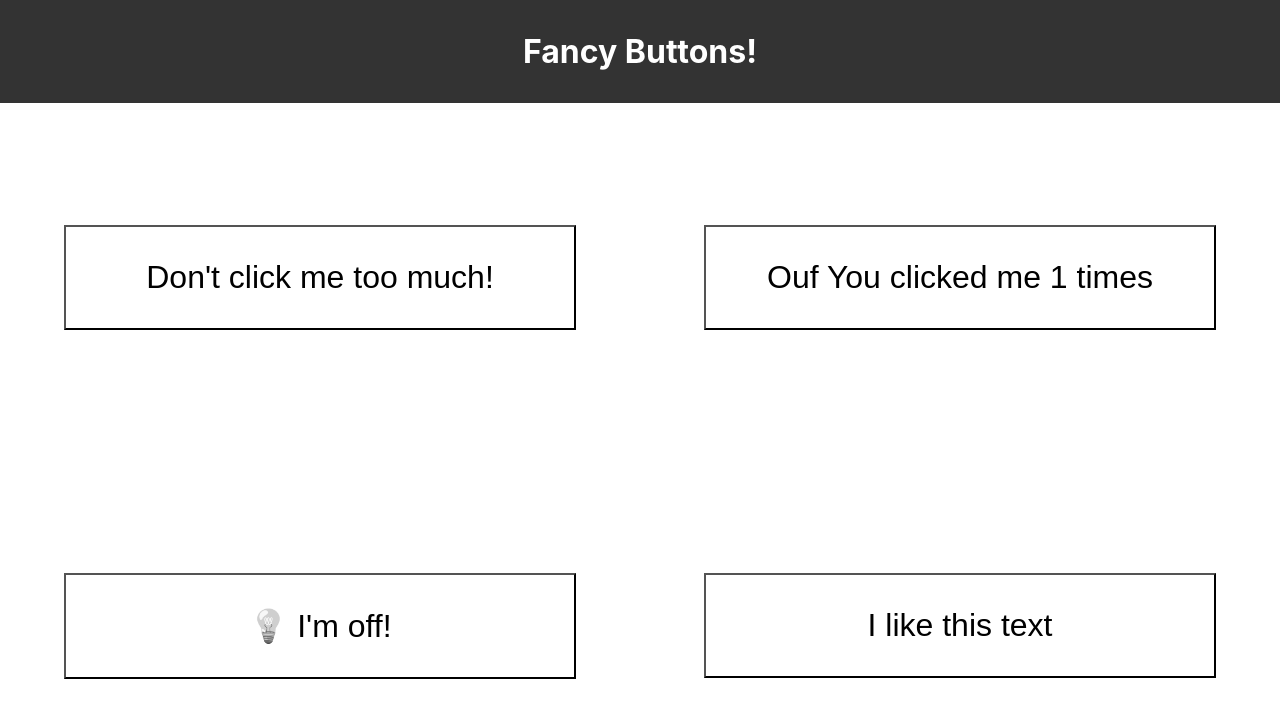
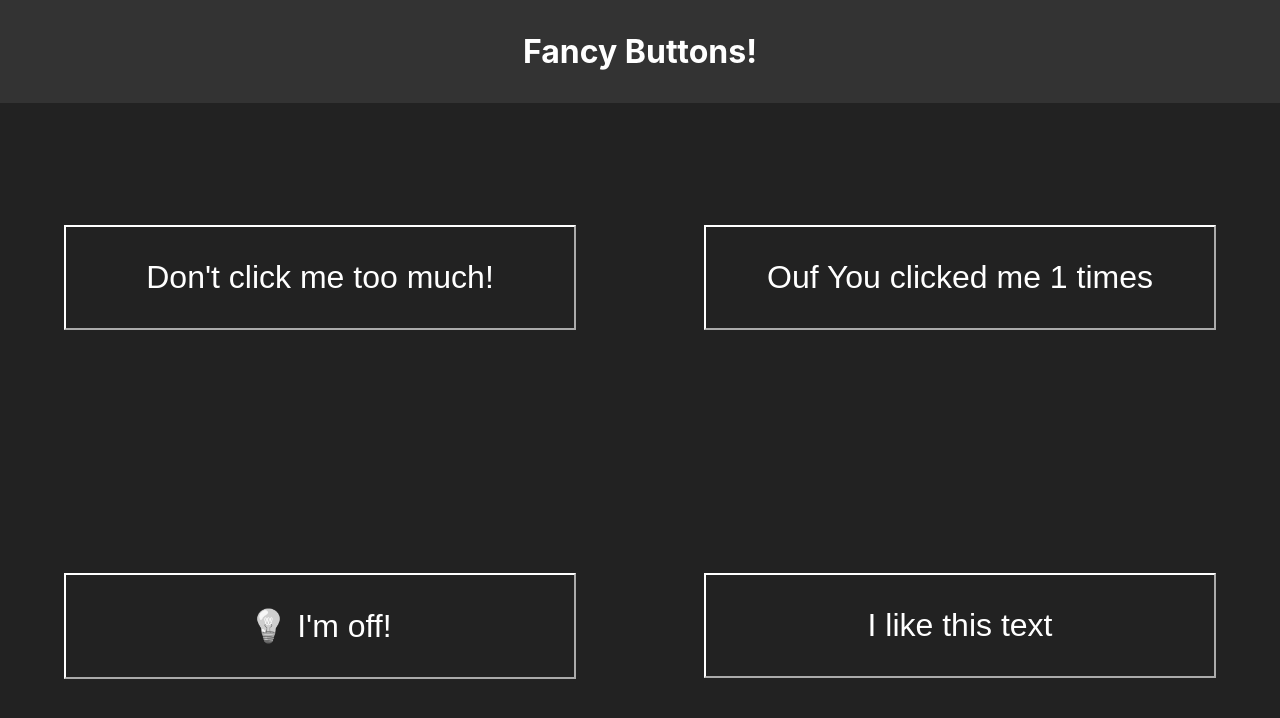
Before and after one commit to eze1er/react-app-01, a React (Create React App) app: page / in a window 1280 px wide. Shown: the top 718 px of the page. Built offline with nearby package versions, Linux system fonts and the light colour scheme.

Commit message:
dark mode is added

```diff
--- a/src/App.css
+++ b/src/App.css
@@ -10,6 +10,13 @@
   padding: 1em;
   text-align: center;
   background: #333;
+  color: white;
+}
+
+.App.dark,
+.App.dark button {
+  background: #222;
+  border-color: white;
   color: white;
 }
 
--- a/src/App.js
+++ b/src/App.js
@@ -7,8 +7,10 @@ import TextRepeaterButton from './components/TextRepeaterButton';
 
 function App() {
   const [light, setLight] = useState('off');
+  const dark = (light === 'off') ? 'dark' : '';
+
   return (
-    <div className={`App`}>
+    <div className={`App ${dark}`}>
       <h1>Fancy Buttons!</h1>
       <section>
         <AngryButton />
```
